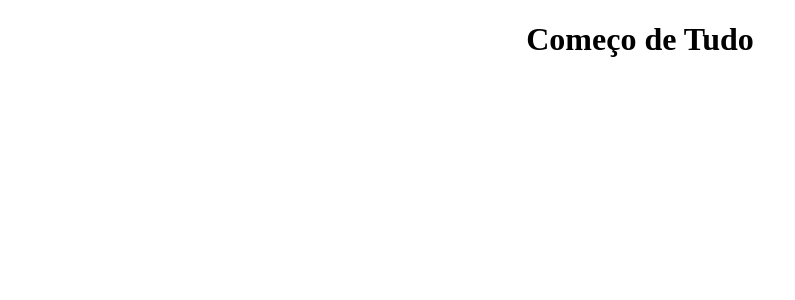
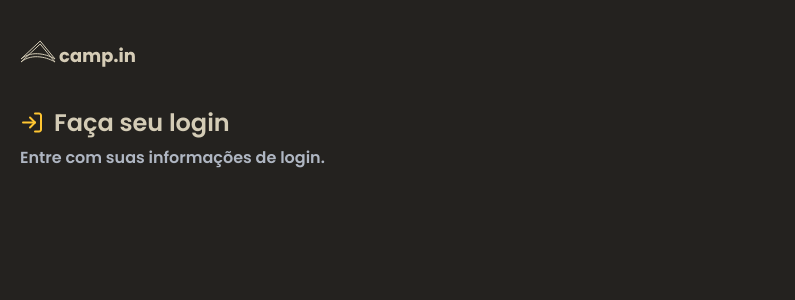
Before and after one commit to Player35Oficial/loginForm, a React (Vite) app: page / in a window 1280 px wide. Shown: the top 300 px of the page, without its empty margins (0-795 px from the left). Built offline with nearby package versions, Linux system fonts and the light colour scheme.

Commit message:
Criando Header

```diff
--- a/index.html
+++ b/index.html
@@ -4,6 +4,12 @@
     <meta charset="UTF-8" />
     <link rel="icon" type="image/svg+xml" href="/vite.svg" />
     <meta name="viewport" content="width=device-width, initial-scale=1.0" />
+    <link rel="preconnect" href="https://fonts.googleapis.com" />
+    <link rel="preconnect" href="https://fonts.gstatic.com" crossorigin />
+    <link
+      href="https://fonts.googleapis.com/css2?family=Poppins:wght@300;400;500;600;700&display=swap"
+      rel="stylesheet"
+    />
     <title>Login Form</title>
   </head>
   <body>
--- a/src/App.css
+++ b/src/App.css
@@ -1,3 +1,24 @@
+* {
+  font-family: "Poppins", sans-serif;
+  padding: 0;
+  margin: 0;
+  box-sizing: border-box;
+  text-decoration: none;
+}
+
+:root {
+  --text-base: #afb6c2;
+  --text-title: #d4ccb6;
+  --background: #191816;
+  --form-background: #24221f;
+  --primary-color: #ffc632;
+}
+
+body {
+  background-color: var(--form-background);
+  color: var(--text-base);
+}
+
 #root {
-  margin: 0 auto;
+  margin: 40px 20px;
 }
--- a/src/App.jsx
+++ b/src/App.jsx
@@ -1,10 +1,11 @@
 import { useState } from "react";
 import "./App.css";
+import Header from "./assets/components/Header/Index";
 
 function App() {
   return (
     <div className="App">
-      <h1>Começo de Tudo</h1>
+      <Header />
     </div>
   );
 }
--- /dev/null
+++ b/src/assets/components/Header/Index.jsx
@@ -0,0 +1,23 @@
+import React from "react";
+import logo from "../../images/logo.svg";
+import login from "../../images/log-in.svg";
+import { HeaderContainer, Logo, LogIn } from "./Styles";
+
+export default function Header() {
+  return (
+    <>
+      <HeaderContainer>
+        <Logo>
+          <img src={logo} alt="logo" />
+        </Logo>
+        <LogIn>
+          <div>
+            <img src={login} alt="" />
+            <p>Faça seu login</p>
+          </div>
+          <p>Entre com suas informações de login.</p>
+        </LogIn>
+      </HeaderContainer>
+    </>
+  );
+}
--- /dev/null
+++ b/src/assets/components/Header/Styles.js
@@ -0,0 +1,32 @@
+import styled from "styled-components";
+
+export const Logo = styled.div`
+  font-size: 18px;
+  font-weight: bold;
+  display: flex;
+  gap: 4px;
+  color: var(--text-title);
+`;
+
+export const HeaderContainer = styled.header`
+  display: flex;
+  flex-direction: column;
+  gap: 36px;
+`;
+export const LogIn = styled.div`
+  font-size: 24px;
+  font-weight: 600;
+  gap: 5px;
+  display: flex;
+  flex-direction: column;
+
+  div {
+    color: var(--text-title);
+    display: flex;
+    gap: 10px;
+  }
+
+  > p {
+    font-size: 1rem;
+  }
+`;
```
